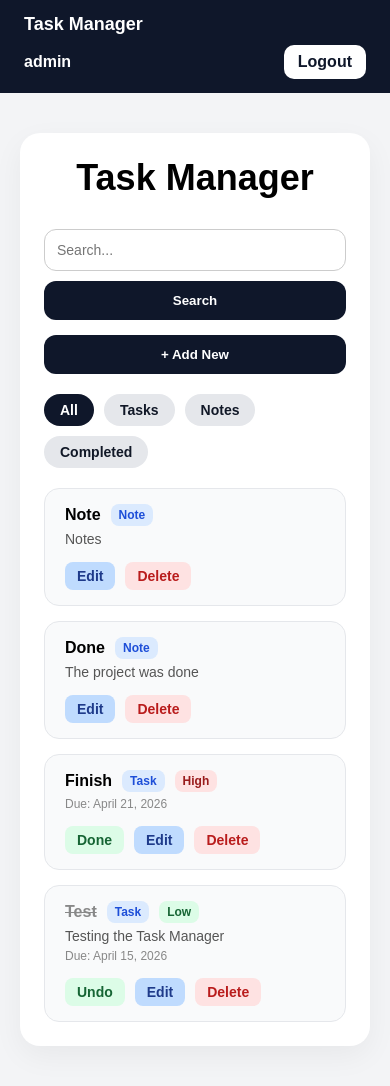
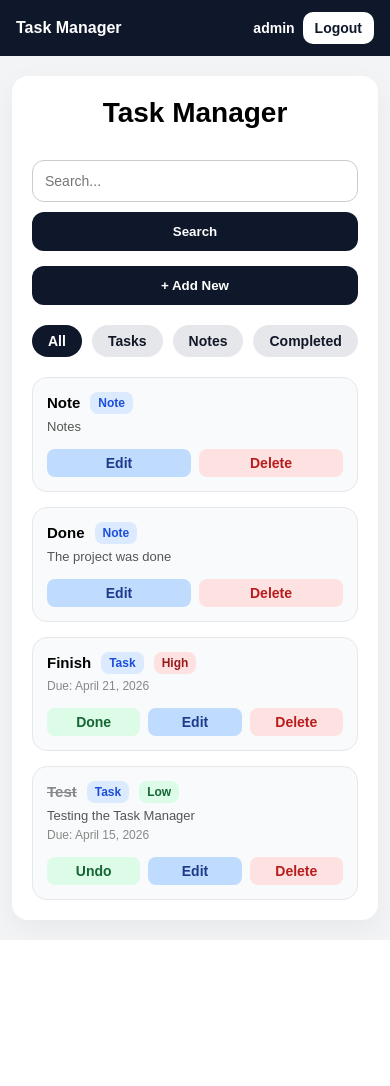
Before and after one commit to shiffananazeema/Mini-Full-Stack-Projects, a Django app: page / in a window 390 px wide. After the commit the page ends 940 px from the top, so only its background shows below. Run offline with Django 5.2, Linux system fonts and the light colour scheme; a user stored in the database is signed in; data comes from the database, SQL or seed files in the repository; both versions use the stored data as it was after the commit.

Commit message:
Task_Manager

```diff
--- a/Task_Manager/Task_Manager/settings.py
+++ b/Task_Manager/Task_Manager/settings.py
@@ -27,7 +27,7 @@ SECRET_KEY = os.environ.get(
 )
 
 # SECURITY WARNING: don't run with debug turned on in production!
-DEBUG = os.environ.get('DEBUG', 'False') == 'True'
+DEBUG = os.environ.get('DEBUG', 'True') == 'True'
 
 ALLOWED_HOSTS = ['*']
 
--- a/Task_Manager/Tasks/static/Tasks/style.css
+++ b/Task_Manager/Tasks/static/Tasks/style.css
@@ -1,23 +1,24 @@
 body {
+  margin: 0;
   font-family: Arial, Helvetica, sans-serif;
   background: #f3f4f6;
-  margin: 0;
 }
 
+/* Navbar */
 .navbar {
   width: 100%;
+  padding: 14px 24px;
+  box-sizing: border-box;
   background: #0f172a;
   color: white;
-  padding: 14px 24px;
   display: flex;
   justify-content: space-between;
   align-items: center;
-  box-sizing: border-box;
 }
 
 .app-name {
+  font-size: 18px;
   font-weight: 700;
-  font-size: 18px;
 }
 
 .nav-right {
@@ -27,20 +28,21 @@ body {
 }
 
 .username {
+  color: white;
   font-weight: 600;
-  color: white;
 }
 
 .logout-btn {
+  display: inline-block;
+  padding: 8px 14px;
+  border-radius: 10px;
   background: white;
   color: #0f172a;
-  padding: 8px 14px;
-  border-radius: 10px;
   text-decoration: none;
   font-weight: 600;
-  display: inline-block;
 }
 
+/* Layout */
 .page {
   display: flex;
   justify-content: center;
@@ -48,34 +50,50 @@ body {
 }
 
 .app-card {
-  background: white;
   width: 100%;
   max-width: 900px;
+  padding: 40px;
   border-radius: 20px;
-  padding: 40px;
+  background: white;
   box-shadow: 0 10px 30px rgba(0, 0, 0, 0.05);
 }
 
 .header {
+  margin-bottom: 30px;
   text-align: center;
-  margin-bottom: 30px;
 }
 
 .title {
+  margin: 0;
   font-size: 36px;
   font-weight: 700;
-  margin: 0;
 }
 
 .subtitle {
+  margin-top: 8px;
   color: #666;
-  margin-top: 8px;
 }
 
+/* Shared form controls */
+.search-form input,
+.main-form input,
+.main-form textarea,
+.main-form select,
+.header-controls select,
+.auth-form input {
+  padding: 12px;
+  border: 1px solid #ccc;
+  border-radius: 12px;
+  font-size: 14px;
+  background: white;
+  box-sizing: border-box;
+}
+
+/* Search and add */
 .search-add-row {
   display: flex;
+  align-items: center;
   gap: 15px;
-  align-items: center;
   margin-bottom: 20px;
 }
 
@@ -87,47 +105,53 @@ body {
 
 .search-form input {
   flex: 1;
-  padding: 12px;
-  border-radius: 12px;
-  border: 1px solid #ccc;
-  font-size: 14px;
-  background: white;
 }
 
-.search-form button {
-  padding: 12px 20px;
+.search-form button,
+.open-modal-btn,
+.main-form button,
+.auth-form button {
+  border: none;
   border-radius: 12px;
-  border: none;
   background: #0f172a;
   color: white;
   cursor: pointer;
   font-weight: 600;
 }
 
+.search-form button,
 .open-modal-btn {
   padding: 12px 20px;
-  border-radius: 12px;
-  border: none;
-  background: #0f172a;
-  color: white;
-  font-weight: 600;
-  cursor: pointer;
+}
+
+.open-modal-btn {
   white-space: nowrap;
 }
 
+.main-form button,
+.auth-form button {
+  padding: 12px;
+}
+
+.auth-form button {
+  width: 100%;
+  margin-top: 8px;
+}
+
+/* Filters */
 .filters {
   display: flex;
+  flex-wrap: wrap;
   gap: 10px;
   margin-bottom: 20px;
-  flex-wrap: wrap;
 }
 
 .filters a {
   padding: 8px 16px;
   border-radius: 20px;
   background: #e5e7eb;
+  color: #111827;
   text-decoration: none;
-  color: #111827;
   font-size: 14px;
   font-weight: 600;
 }
@@ -148,25 +173,25 @@ body {
   justify-content: space-between;
   align-items: center;
   gap: 15px;
+  padding: 15px 20px;
+  border: 1px solid #e5e7eb;
+  border-radius: 15px;
   background: #f9fafb;
-  padding: 15px 20px;
-  border-radius: 15px;
-  border: 1px solid #e5e7eb;
 }
 
 .left {
   flex: 1;
+  min-width: 0;
   display: flex;
   flex-direction: column;
   gap: 5px;
-  min-width: 0;
 }
 
 .top-line {
   display: flex;
+  flex-wrap: wrap;
   align-items: center;
   gap: 10px;
-  flex-wrap: wrap;
 }
 
 .task-text {
@@ -425,16 +411,64 @@ body {
   font-weight: 600;
 }
 
+/* Errors */
+.form-errors,
+.field-error {
+  margin-bottom: 12px;
+  padding: 10px 12px;
+  border-radius: 10px;
+  background: #fee2e2;
+  color: #b91c1c;
+  font-size: 14px;
+}
+
+.field-error ul,
+.form-errors ul {
+  margin: 0;
+  padding-left: 18px;
+}
+
+/* Mobile */
 @media (max-width: 700px) {
   .navbar {
-    flex-direction: column;
+    padding: 12px 16px;
     gap: 10px;
-    align-items: flex-start;
+  }
+
+  .app-name {
+    font-size: 16px;
   }
 
   .nav-right {
-    width: 100%;
-    justify-content: space-between;
+    gap: 8px;
+  }
+
+  .username {
+    max-width: 70px;
+    overflow: hidden;
+    text-overflow: ellipsis;
+    white-space: nowrap;
+    font-size: 14px;
+  }
+
+  .logout-btn {
+    padding: 8px 12px;
+    font-size: 14px;
+    text-align: center;
+  }
+
+  .page {
+    padding: 20px 12px;
+  }
+
+  .app-card {
+    padding: 20px;
+    border-radius: 16px;
+  }
+
+  .title {
+    font-size: 28px;
+    line-height: 1.2;
   }
 
   .search-add-row,
@@ -445,30 +479,56 @@ body {
     align-items: stretch;
   }
 
+  .search-form button,
+  .open-modal-btn,
+  .main-form button {
+    width: 100%;
+  }
+
+  .task-item {
+    padding: 14px;
+  }
+
+  .task-text {
+    font-size: 15px;
+  }
+
+  .task-content {
+    font-size: 13px;
+  }
+
+  .due-date {
+    font-size: 12px;
+  }
+
   .actions {
+    width: 100%;
+    gap: 8px;
     justify-content: flex-start;
   }
 
-  .app-card {
-    padding: 24px;
+  .action {
+    flex: 1;
+    text-align: center;
   }
 
-  .logout-btn {
-    text-align: center;
+  .modal-box {
+    padding: 18px;
+    border-radius: 14px;
+  }
+
+  .modal-header {
+    flex-direction: column;
+    align-items: stretch;
+    gap: 12px;
+  }
+
+  .header-controls {
+    width: 100%;
+    justify-content: space-between;
+  }
+
+  .header-controls select {
+    flex: 1;
   }
 }
-.form-errors,
-.field-error {
-  background: #fee2e2;
-  color: #b91c1c;
-  padding: 10px 12px;
-  border-radius: 10px;
-  font-size: 14px;
-  margin-bottom: 12px;
-}
-
-.field-error ul,
-.form-errors ul {
-  margin: 0;
-  padding-left: 18px;
-}
```
Also changed, not shown: other parts of Task_Manager/Tasks/static/Tasks/style.css (+24 -62 lines), Task_Manager/db.sqlite3.
